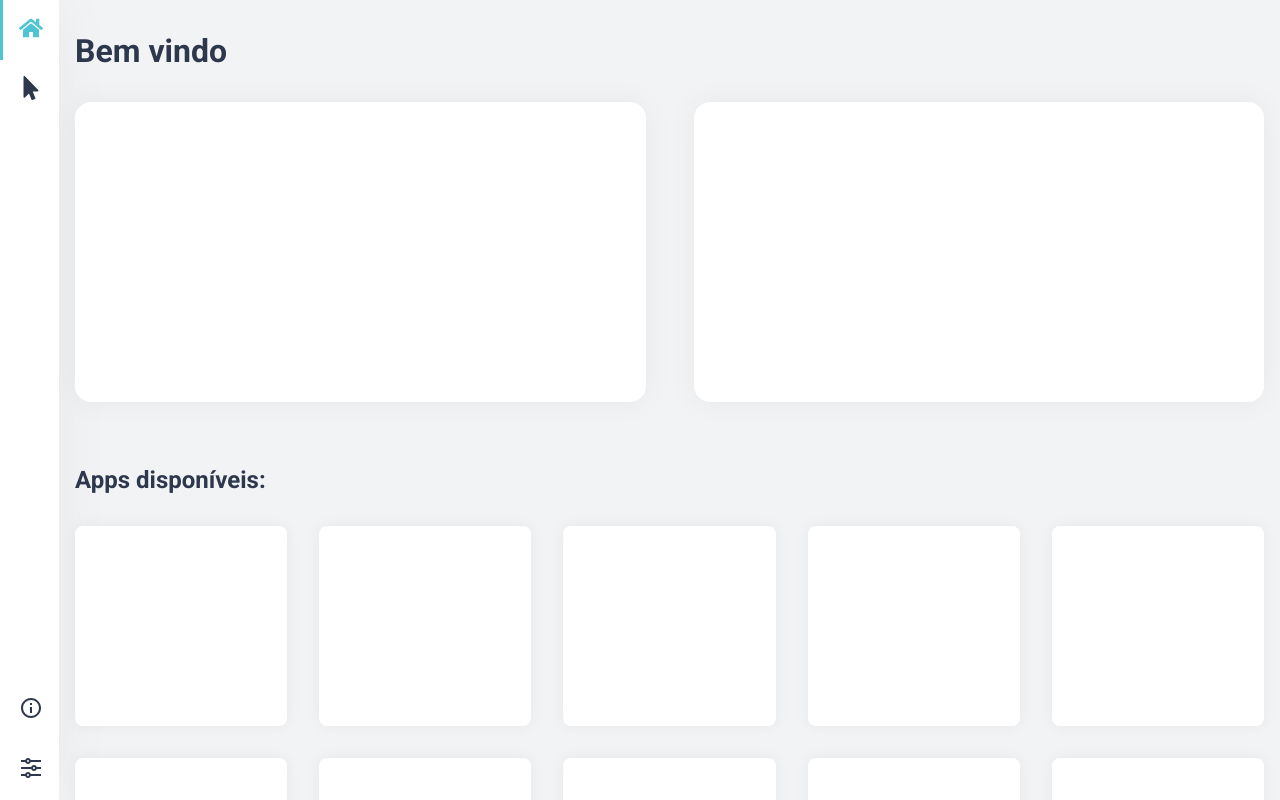
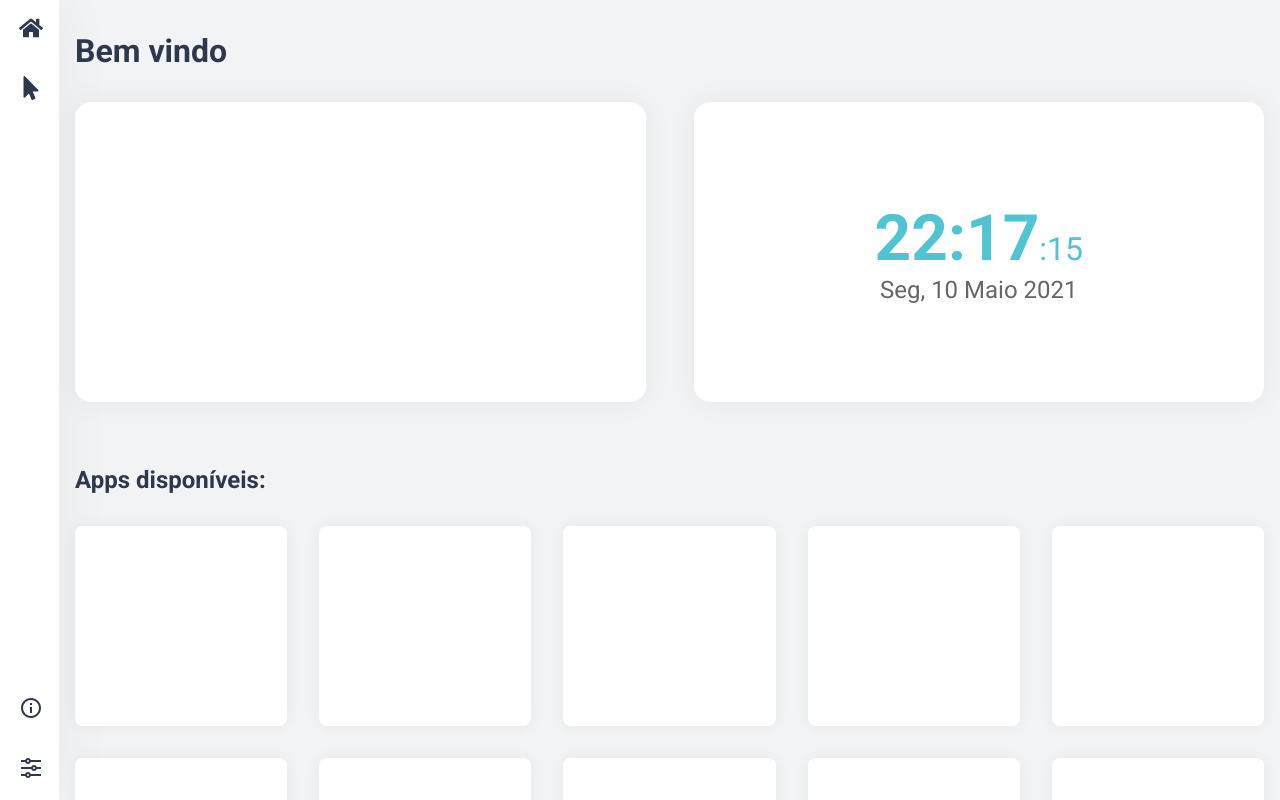
Before and after one commit to luizf-lf/playground, a React (Create React App) app: page / in a window 1280 px wide. Built offline with nearby package versions, Linux system fonts and the light colour scheme.

Commit message:
feat: clock widget created

```diff
--- /dev/null
+++ b/src/assets/styles/components/timeWidget.module.scss
@@ -0,0 +1,21 @@
+.timeContainer {
+  display: flex;
+  flex-direction: column;
+  align-items: center;
+  justify-content: center;
+
+  .time {
+    font-size: 4rem;
+    font-weight: bold;
+    color: var(--cyan);
+
+    .timeSeconds {
+      font-size: 2rem;
+      font-weight: normal;
+    }
+  }
+  .date {
+    color: var(--text);
+    font-size: 1.5rem;
+  }
+}
--- /dev/null
+++ b/src/components/TimeWidget.tsx
@@ -0,0 +1,26 @@
+import React, { useState } from 'react';
+
+import styles from '../assets/styles/components/timeWidget.module.scss';
+
+function TimeWidget() {
+  const [time, setTime] = useState({ date: new Date() });
+
+  setTimeout(() => {
+    setTime({ date: new Date() });
+  }, 1000);
+
+  return (
+    <div className={styles.timeContainer}>
+      <span className={styles.time}>
+        {time.date.getHours().toString().padStart(2, '0')}:
+        {time.date.getMinutes().toString().padStart(2, '0')}
+        <span className={styles.timeSeconds}>
+          :{time.date.getSeconds().toString().padStart(2, '0')}
+        </span>
+      </span>
+      <span className={styles.date}>Seg, 10 Maio 2021</span>
+    </div>
+  );
+}
+
+export default TimeWidget;
--- a/src/pages/HomeDial.tsx
+++ b/src/pages/HomeDial.tsx
@@ -3,6 +3,7 @@ import { motion } from 'framer-motion';
 import globalContainerVariants from '../utils/globalContainerVariants';
 
 import styles from '../assets/styles/pages/homeDial.module.scss';
+import TimeWidget from 'src/components/TimeWidget';
 
 function HomeDial() {
   return (
@@ -16,7 +17,7 @@ function HomeDial() {
       <h1>Bem vindo</h1>
       <div className={styles.spotlightContainer}>
         <div></div>
-        <div></div>
+        <TimeWidget />
       </div>
       <h2>Apps disponíveis:</h2>
       <div className={styles.appsMenuContainer}>
```
